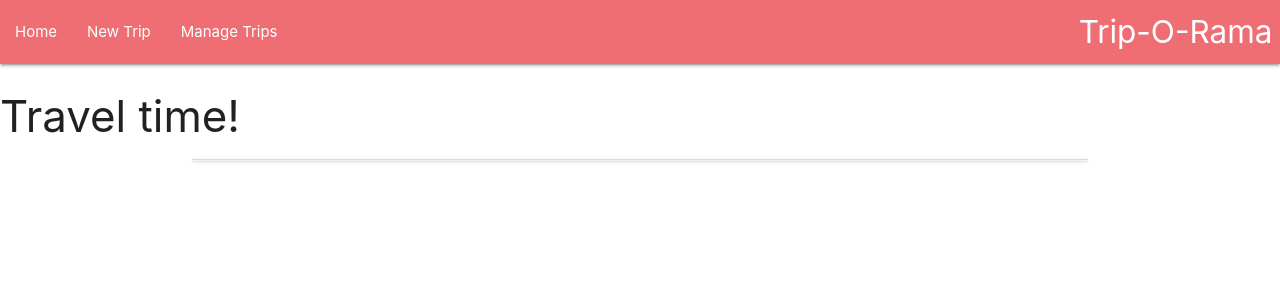
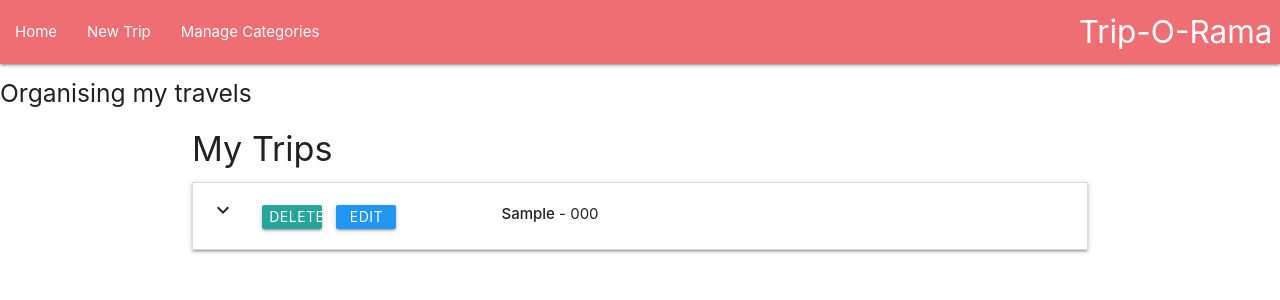
Before and after one commit to Maja-Jer/travel-o-rama, a Flask app: page / in a window 1280 px wide. Shown: the top 300 px of the page. Run offline with Flask 2, Linux system fonts and the light colour scheme; a database or web service that is not in the repository returns one stand-in record (values such as "Sample title"); some libraries are stand-ins or nearby versions.

Commit message:
fixed bug in Home page that wasn't loading previously saved trips

```diff
--- a/templates/addcategory.html
+++ b/templates/addcategory.html
@@ -1,7 +1,7 @@
 {% extends 'base.html'%}
 
 {% block content %}
-<h3>Add Category</h3>
+<h4>Add Category</h4>
 <form action="{{ url_for('insert_category') }}" method="POST" class="col s12">
     <div class="row">
         <div class="input-field col s12">
--- a/templates/base.html
+++ b/templates/base.html
@@ -20,19 +20,19 @@
 				<ul class="left hide-on-med-and-down">
 					<li><a href="{{url_for('get_trips')}}">Home</a></li>
                     <li><a href="{{url_for('add_trip')}}">New Trip</a></li>
-                    <li><a href="{{url_for('get_categories')}}">Manage Trips </a></li>
+                    <li><a href="{{url_for('get_categories')}}">Manage Categories</a></li>
 				</ul>
 				<ul class="sidenav" id="mobile-demo">
 					<li><a href="{{url_for('get_trips')}}">Home</a></li>
                     <li><a href="{{url_for('add_trip')}}">New Trip</a></li>
-                    <li><a href="{{url_for('get_categories')}}">Manage Trips </a></li>
+                    <li><a href="{{url_for('get_categories')}}">Manage Categories</a></li>
 				</ul>
 			</div>
 		</nav>
 
 	</header>
 
-	<h3>Travel time!</h3>
+	<h5>Organising my travels</h5>
 	<div class="container">
 		{% block content %}
 		{% endblock %}
--- a/templates/categories.html
+++ b/templates/categories.html
@@ -2,7 +2,7 @@
 {% block content %}
 <div class="row">
 
-<h3>Categories</h3>
+<h4>Categories</h4>
 	<ul class="collapsible" data-collapsible="accordion">
 		{% for category in tripks %}
 		<li>
--- a/templates/editcategory.html
+++ b/templates/editcategory.html
@@ -3,7 +3,7 @@
 <!--form template taken from Materialize https://materializecss.com/text-inputs.html-->
 
 
-<h3>Edit Category</h3>
+<h4>Edit Category</h4>
 <div class="row">
 	<form action="{{ url_for('update_category', category_id=category._id)) }}" method="POST" class="col s12">
 
--- a/templates/edittrip.html
+++ b/templates/edittrip.html
@@ -3,7 +3,7 @@
 <!--form template taken from Materialize https://materializecss.com/text-inputs.html-->
 
 
-<h3>Edit Trip</h3>
+<h4>Edit Trip</h4>
 <div class="row">
 	<form action="{{ url_for('update_trip', trip_id=trip._id) }}" method="POST" class="col s12">
 
--- a/templates/edittriptype.html
+++ b/templates/edittriptype.html
@@ -3,7 +3,7 @@
 <!--form template taken from Materialize https://materializecss.com/text-inputs.html-->
 
 
-<h3>Edit Trip Type</h3>
+<h4>Edit Trip Type</h4>
 <div class="row">
 	<form action="{{ url_for('insert_trip')}}" method="POST" class="col s12">
 
--- a/templates/trips.html
+++ b/templates/trips.html
@@ -1,25 +1,28 @@
 {% extends 'base.html' %}
 {% block content %}
+
+<h4>My Trips</h4>
+
 <ul class="collapsible" data-collapsible="accordion">
-	{% for category in categories %}
+	{% for trip in trips %}
 	<li>
 		<div class="collapsible-header">
 			<div class="col s3">
 				<i class="material-icons">expand_more</i>
 				<a href="{{url_for('delete_trip', trip_id=trip._id)}}"
-					class="waves-effect waves-light btn btn_small">Done</a>
+					class="waves-effect waves-light btn btn_small">Delete</a>
 				<a href="{{url_for('edit_trip', trip_id=trip._id)}}"
 					class="waves-effect waves-light btn btn_small blue">Edit</a>
 			</div>
 			<div class="trips_header col s9">
-				<strong>{{category.category_name}}</strong> - {{trip. trip_location}}
+				<strong>{{trip.trip_location}}</strong> - {{trip.transport_code}}
 			</div>
 		</div>
-        <div class="collapsible-body">
-                <span>
+		<div class="collapsible-body">
+			<span>
                 {{trip.check_in}} - {{trip.check_out}}
             </span>
-            </div>
+		</div>
 	</li>
 	{% endfor %}
 </ul>
```
